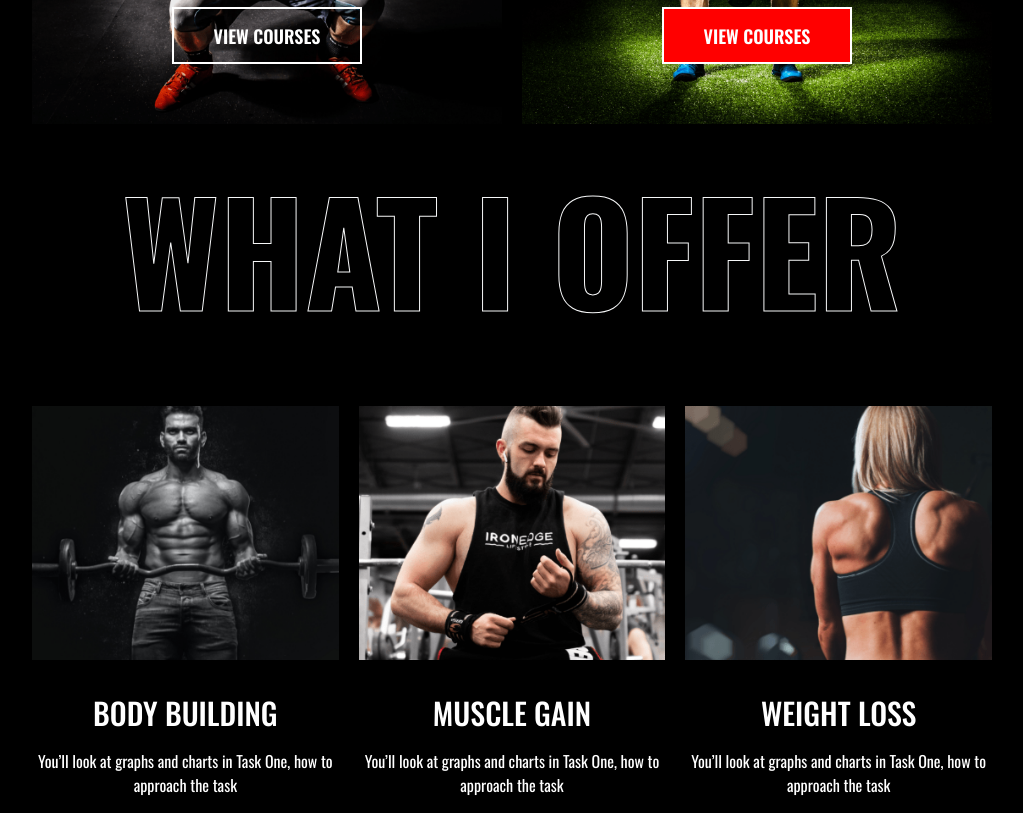
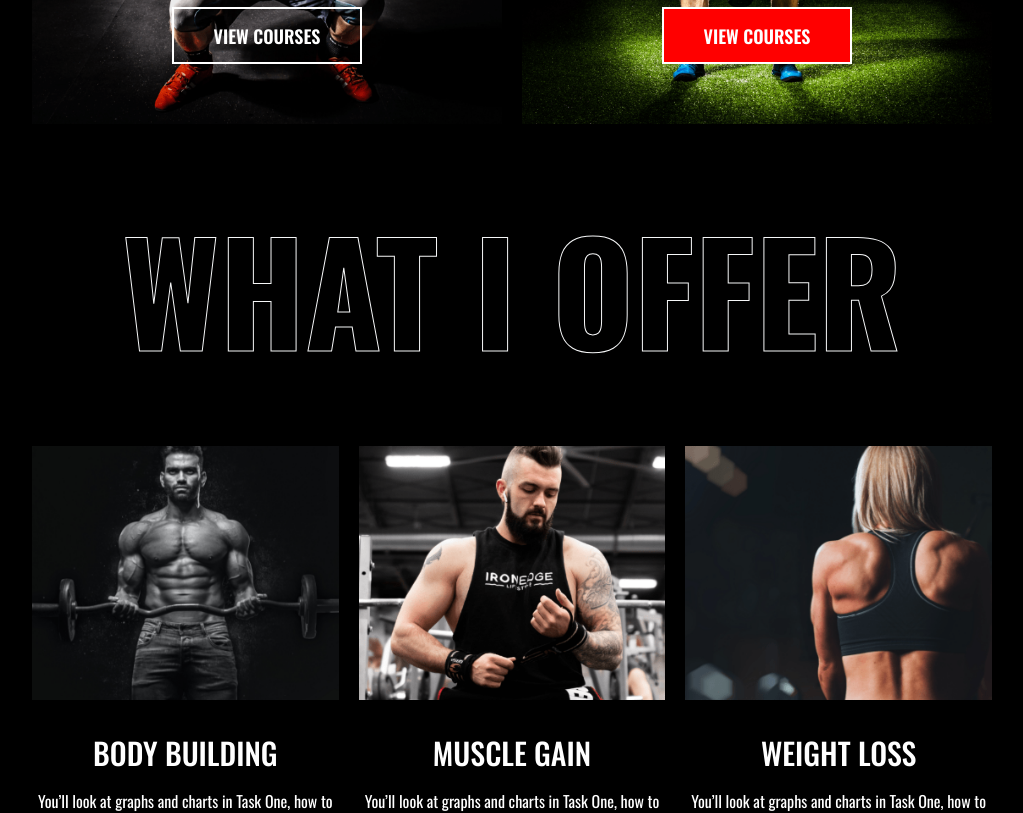
Before and after one commit to Ssovelich/Zacson-Website, a Next.js app: page / in a window 1280 px wide. Shown: the part 1000-1813 px from the top of the page, without its empty margins (128-1151 px from the left). Built offline with nearby package versions, Linux system fonts and the light colour scheme.

Commit message:
added about me page

```diff
--- a/src/components/Home/TrainingCategories.jsx
+++ b/src/components/Home/TrainingCategories.jsx
@@ -6,7 +6,7 @@ const TrainingCategories = () => {
      <section className={`container ${styles.trainingCategories}`}>
         <h2 className={styles.categoriesTitle}>Training Categories</h2>
         <ul className={styles.cardsWrapper}>
-          <li className={`${styles.card} ${styles.card1}`}>
+          <li className={styles.card}>
             <h3 className={styles.cardTitle}>Personal Training</h3>
             <p className={styles.cardText}>
               You’ll look at graphs and charts in Task One, how to approach the
@@ -16,7 +16,7 @@ const TrainingCategories = () => {
               View Courses
             </AnimatedLinkFill>
           </li>
-          <li className={`${styles.card} ${styles.card2}`}>
+          <li className={styles.card}>
             <h3 className={styles.cardTitle}>Group Training</h3>
             <p className={styles.cardText}>
               You’ll look at graphs and charts in Task One, how to approach the
--- a/src/components/Home/WhatIOffer.module.css
+++ b/src/components/Home/WhatIOffer.module.css
@@ -1,6 +1,6 @@
 .offers {
-  margin-top: 40px;
-  margin-bottom: 40px;
+  padding-top: 40px;
+  padding-bottom: 40px;
 }
 .offersTitle {
   font-size: 45px;
@@ -46,8 +46,8 @@
 
 @media (min-width: 768px) {
   .offers {
-    margin-top: 20px;
-    margin-bottom: 20px;
+   padding-top: 60px;
+  padding-bottom: 60px;
   }
   .offersTitle {
     font-size: 50px;
```
Also changed, not shown: src/app/about/page.js (+26 -5 lines), src/styles/pages/AboutPage.module.css (added).
